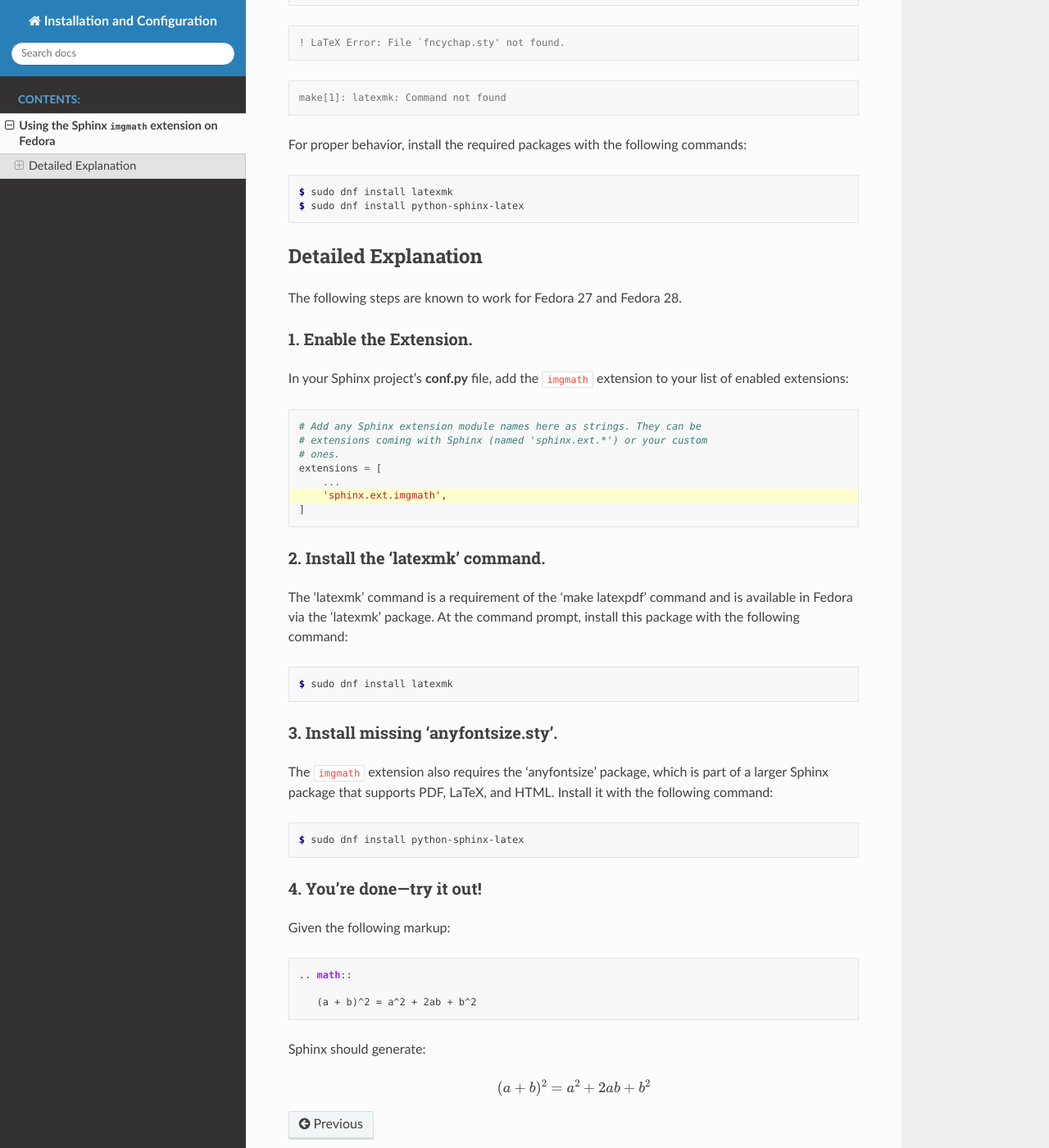
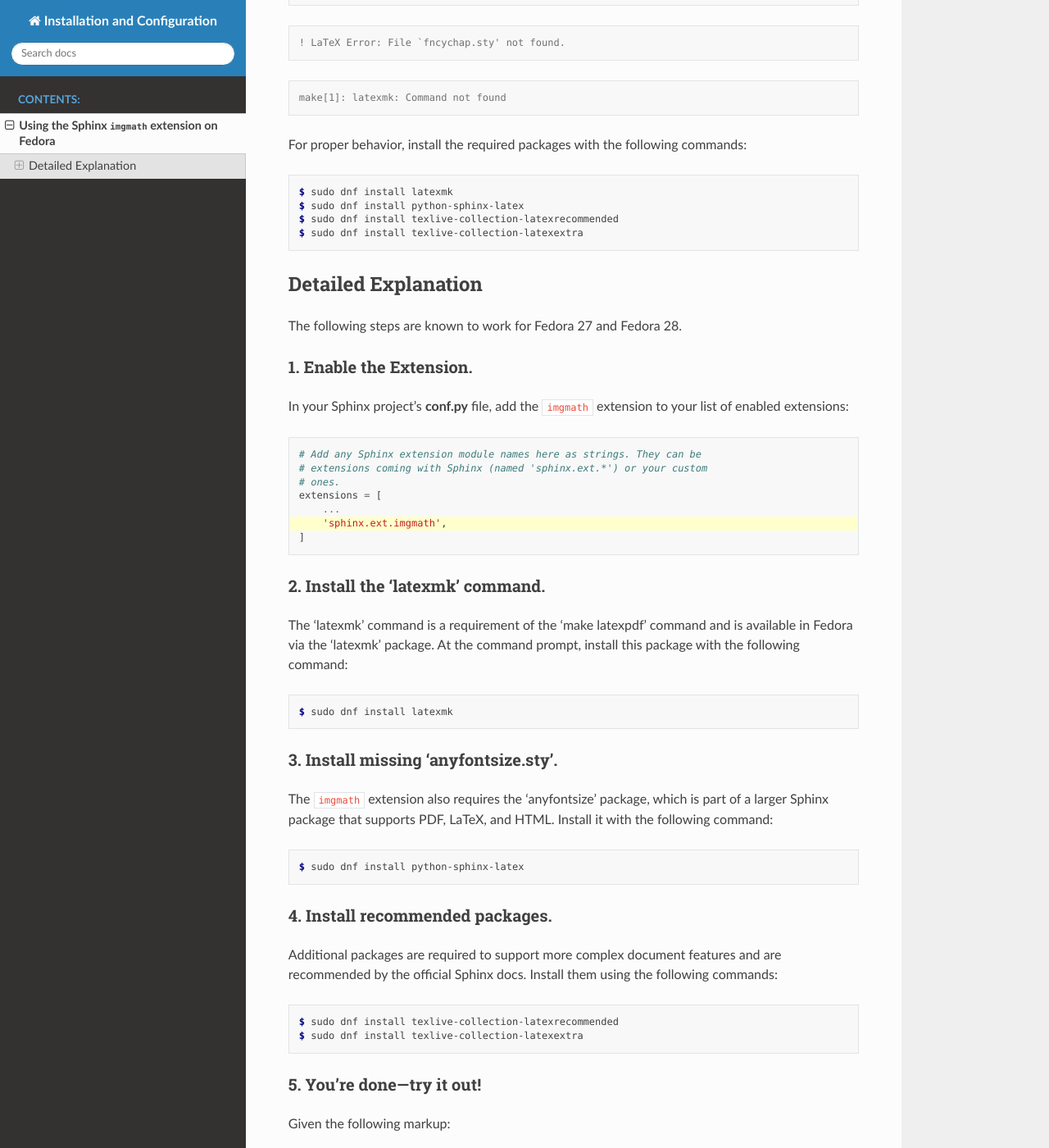
Before and after one commit to drewdolan/installation-and-configuration, a Sphinx documentation site: the page built from source/imgmath-on-fedora.rst, in a window 1280 px wide and 1400 px high, scrolled down 405 px. Shown: the whole window at 82% size. Built offline with Sphinx 7.4.7 and the Read the Docs theme 2.0.0, drawn with Linux system fonts in a browser that asks for light colours; formulas are drawn with MathJax 3.

Commit message:
extra installation steps for packages recommended by Sphinx docs

```diff
--- a/source/imgmath-on-fedora.rst
+++ b/source/imgmath-on-fedora.rst
@@ -36,6 +36,8 @@ commands::
 
     $ sudo dnf install latexmk
     $ sudo dnf install python-sphinx-latex
+    $ sudo dnf install texlive-collection-latexrecommended
+    $ sudo dnf install texlive-collection-latexextra
 
 
 Detailed Explanation
@@ -82,7 +84,18 @@ Install it with the following command::
     $ sudo dnf install python-sphinx-latex
 
 
-4. You're done---try it out!
+4. Install recommended packages.
+--------------------------------
+
+Additional packages are required to support more complex document features and
+are recommended by the official Sphinx docs.  Install them using the
+following commands::
+
+    $ sudo dnf install texlive-collection-latexrecommended
+    $ sudo dnf install texlive-collection-latexextra
+
+
+5. You're done---try it out!
 ----------------------------
 
 Given the following markup:
```
